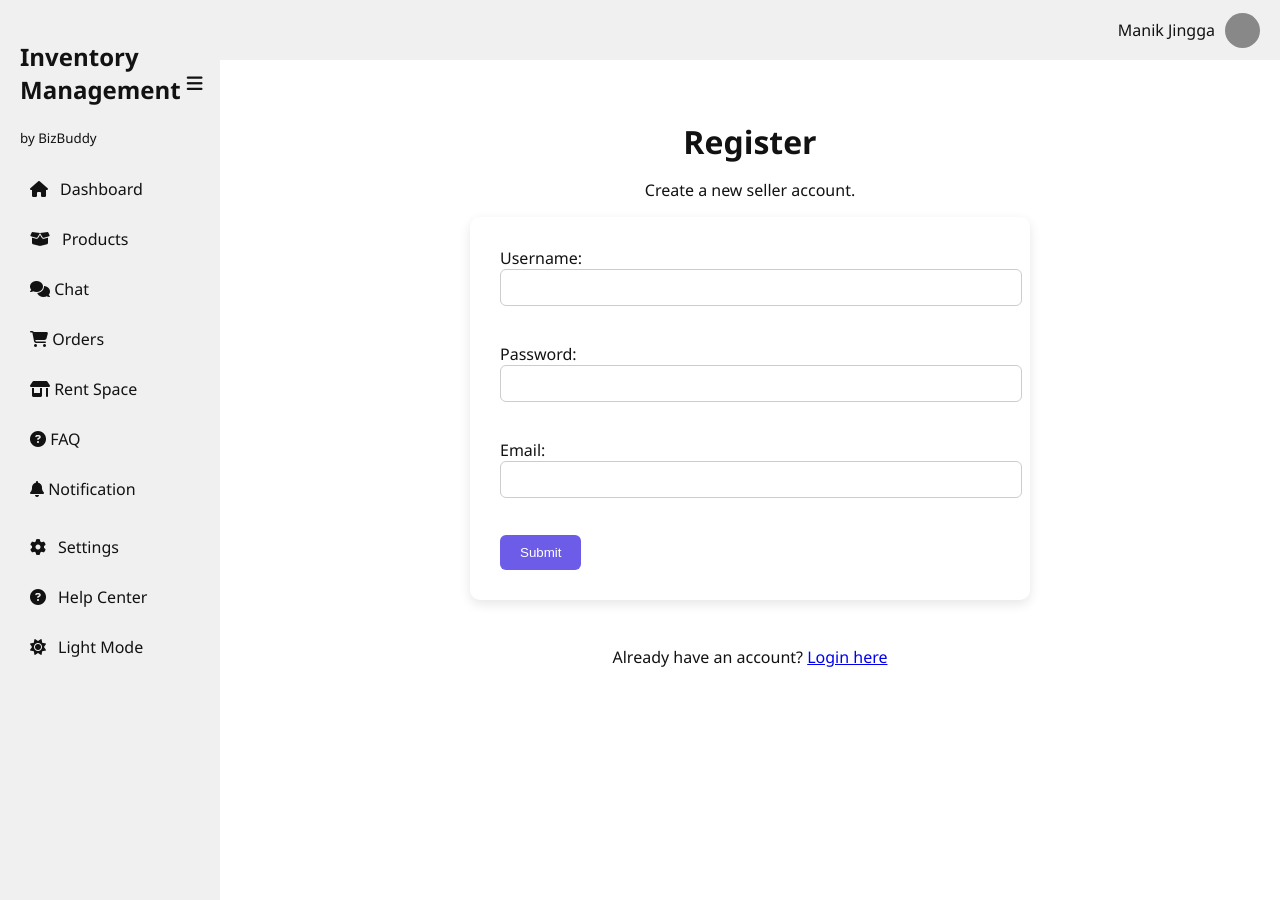
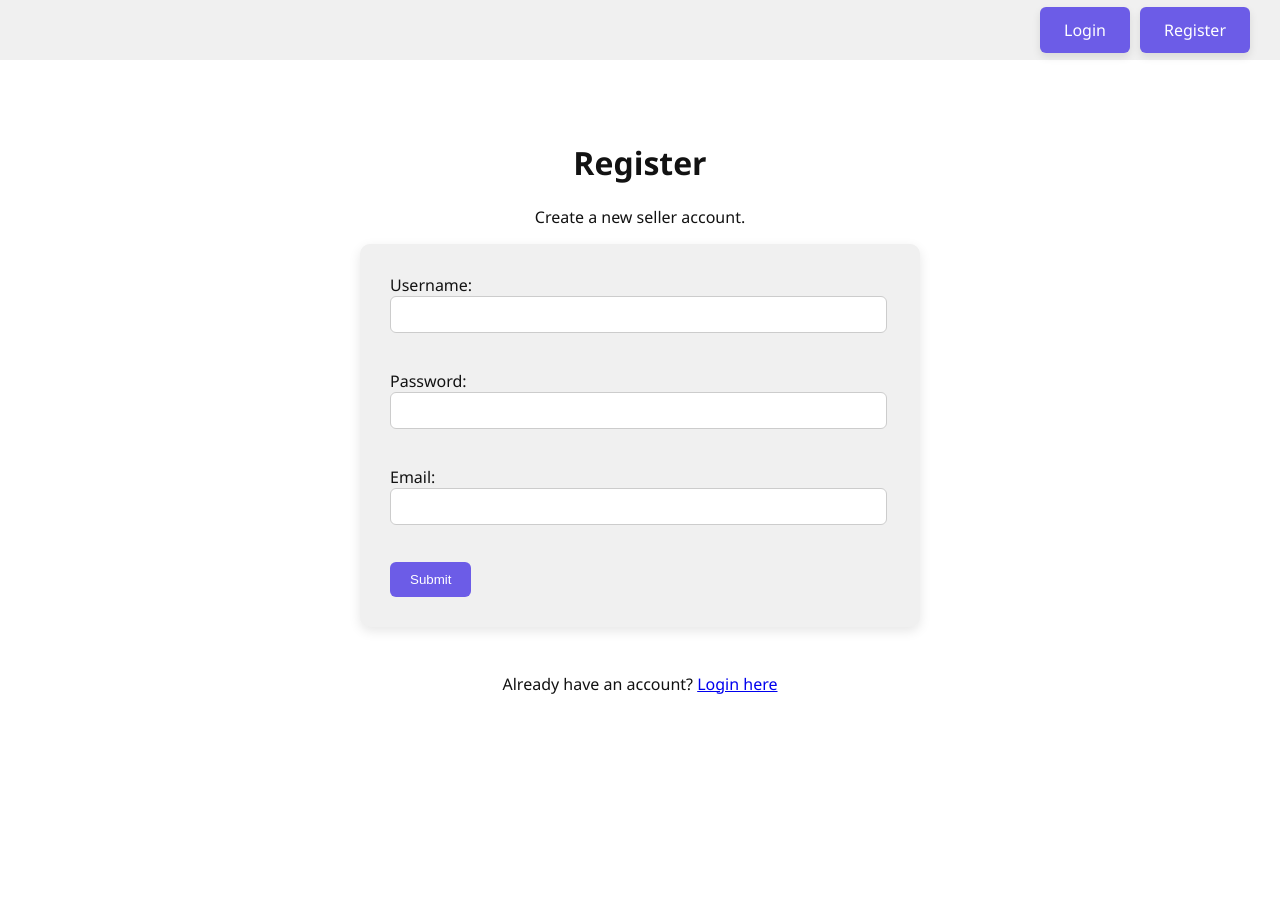
Before and after one commit to rohiiittttt/myplatform, a Django app: template templates/register.html in a window 1280 px wide. Run offline with Django 3.2, Linux system fonts and the light colour scheme; the template is opened without the code that fills it, so the values that code supplies are empty.

Commit message:
Login and register css changed

```diff
--- a/static/css/styles.css
+++ b/static/css/styles.css
@@ -345,7 +345,7 @@ body {
   color: white;
 }
 .auth-form {
-  background: var(--card-bg);
+  background: var(--bg-sidebar);
   padding: 30px;
   max-width: 500px;
   margin: auto;
@@ -355,11 +355,13 @@ body {
 
 .auth-form input,
 .auth-form textarea {
-  width: 100%;
+  width: 95%;
   padding: 10px;
   margin-bottom: 15px;
   border: 1px solid #ccc;
   border-radius: 6px;
+  background-color: var(--bg-main);
+  color: var(--text-color);
 }
 
 .auth-form button {
@@ -383,7 +385,6 @@ body {
 .page-title {
   flex: 1;
   text-align: center;
-  margin: 0;
   font-weight: 600;
 }
 
@@ -435,3 +436,24 @@ body {
   background-color: #e74c3c;
   color: white;
 }
+
+.btn-link a{
+  all: unset;
+}
+
+.btn-link {
+  padding: 12px 24px;
+  background-color: #6C5CE7;
+  color: white;
+  text-decoration: none;
+  border-radius: 6px;
+  font-weight: 500;
+  transition: background-color 0.3s ease, transform 0.2s ease;
+  box-shadow: 0 4px 8px rgba(0,0,0,0.1);
+  margin-right: 10px;
+}
+
+.btn-link:hover {
+  background-color: #5b4cd6;
+  transform: translateY(-2px);
+}
--- a/templates/base.html
+++ b/templates/base.html
@@ -7,6 +7,7 @@
   <title>{% block title %}Dashboard{% endblock %}</title>
   <link rel="stylesheet" href="https://cdnjs.cloudflare.com/ajax/libs/font-awesome/6.5.0/css/all.min.css">
   <link rel="stylesheet" href="{% static 'css/styles.css' %}">
+  <link rel="stylesheet" href="{% static 'css/chat.css' %}">
 </head>
 <body>
 
--- a/templates/home.html
+++ b/templates/home.html
@@ -0,0 +1,68 @@
+{% load static %}
+<!DOCTYPE html>
+<html lang="en">
+<head>
+  <meta name="csrf-token" content="{{ csrf_token }}">
+  <meta charset="UTF-8">
+  <title>{% block title %}Dashboard{% endblock %}</title>
+  <link rel="stylesheet" href="https://cdnjs.cloudflare.com/ajax/libs/font-awesome/6.5.0/css/all.min.css">
+  <link rel="stylesheet" href="{% static 'css/styles.css' %}">
+</head>
+<!-- <!DOCTYPE html>
+<html lang="en">
+<head>
+    <meta charset="UTF-8">
+    <title>Welcome</title>
+    <link rel="stylesheet" href="{% static 'css/styles.css' %}">
+    <style>
+
+        body {
+            margin: 0;
+            font-family: 'Segoe UI', sans-serif;
+            background-color: #f8f9fa;
+        }
+
+        nav {
+            background-color: #6C5CE7;
+            padding: 12px 24px;
+            display: flex;
+            justify-content: flex-end;
+            align-items: center;
+            box-shadow: 0 2px 4px rgba(0,0,0,0.1);
+        }
+
+        nav a {
+            color: white;
+            text-decoration: none;
+            margin-left: 20px;
+            font-weight: 500;
+            transition: color 0.2s ease;
+        }
+
+        nav a:hover {
+            color: #dcd6ff;
+        }
+
+        .container {
+            padding: 40px;
+            text-align: center;
+        }
+
+        h1 {
+            color: #333;
+        }
+    </style>
+</head> -->
+<body>
+
+<header class="top-navbar">
+    <div class="btn-link"><a href="{% url 'login_page' %}">Login</a></div>
+    <div class="btn-link"><a href="{% url 'register_page' %}">Register</a></div>
+</header>
+
+<main class="main-content">
+    {% block content %}{% endblock %}
+</main>
+
+</body>
+</html>
--- a/templates/includes/sidebar.html
+++ b/templates/includes/sidebar.html
@@ -23,25 +23,21 @@
             <li class="{% if request.path == '/products/' or request.path == '/create-product/' %}active{% endif %}">
                 <a href="{% url 'products_page' %}"><i class="fas fa-box-open"></i> <span>Products</span></a>
             </li>
-            <li><i class="fas fa-comments"></i> <span>Chat</span></li>
-            <li><i class="fas fa-shopping-cart"></i> <span>Orders</span></li>
+            <li class="{% if request.path == '/chat/' %}active{% endif %}">
+                <a href="{% url 'messaging_page' %}"><i class="fas fa-comments"></i> <span>Chat</span></a>
+            </li>
+            <li class="{% if request.path == '/orders/buyer/' %}active{% endif %}">
+                <a href="{% url 'buyer_orders_page' %}"><i class="fas fa-shopping-cart"></i> <span>Orders</span></a>
+            </li>
             <li><i class="fas fa-store-alt"></i> <span>Rent Space</span></li>
             <li><i class="fas fa-question-circle"></i> <span>FAQ</span></li>
             <li><i class="fas fa-bell"></i> <span>Notification</span></li>
         </ul>
     </nav>
-    <nav class="nav-menu">
-        <ul>
-
-        </ul>
-    </nav>
-
-
 
     <div class="sidebar-footer">
       <ul>
         <li><i class="fas fa-cog"></i> <span>Settings</span></li>
-        <li><i class="fas fa-question-circle"></i> <span>Help Center</span></li>
         <li id="toggleTheme"><i class="fas fa-moon"></i> <span>Dark Mode</span></li>
       </ul>
     </div>
--- a/templates/login.html
+++ b/templates/login.html
@@ -1,4 +1,4 @@
-{% extends 'base.html' %}
+{% extends 'home.html' %}
 {% block content %}
 <div class="main-content">
     <h1 class="page-title">Login</h1>
--- a/templates/register.html
+++ b/templates/register.html
@@ -1,4 +1,4 @@
-{% extends 'base.html' %}
+{% extends 'home.html' %}
 {% block content %}
 <div class="main-content">
     <h1 class="page-title">Register</h1>
```
Also changed, not shown: static/css/chat.css (+73 -13 lines), templates/create_product.html (+6 -4 lines), templates/messaging.html (+19 -23 lines).
